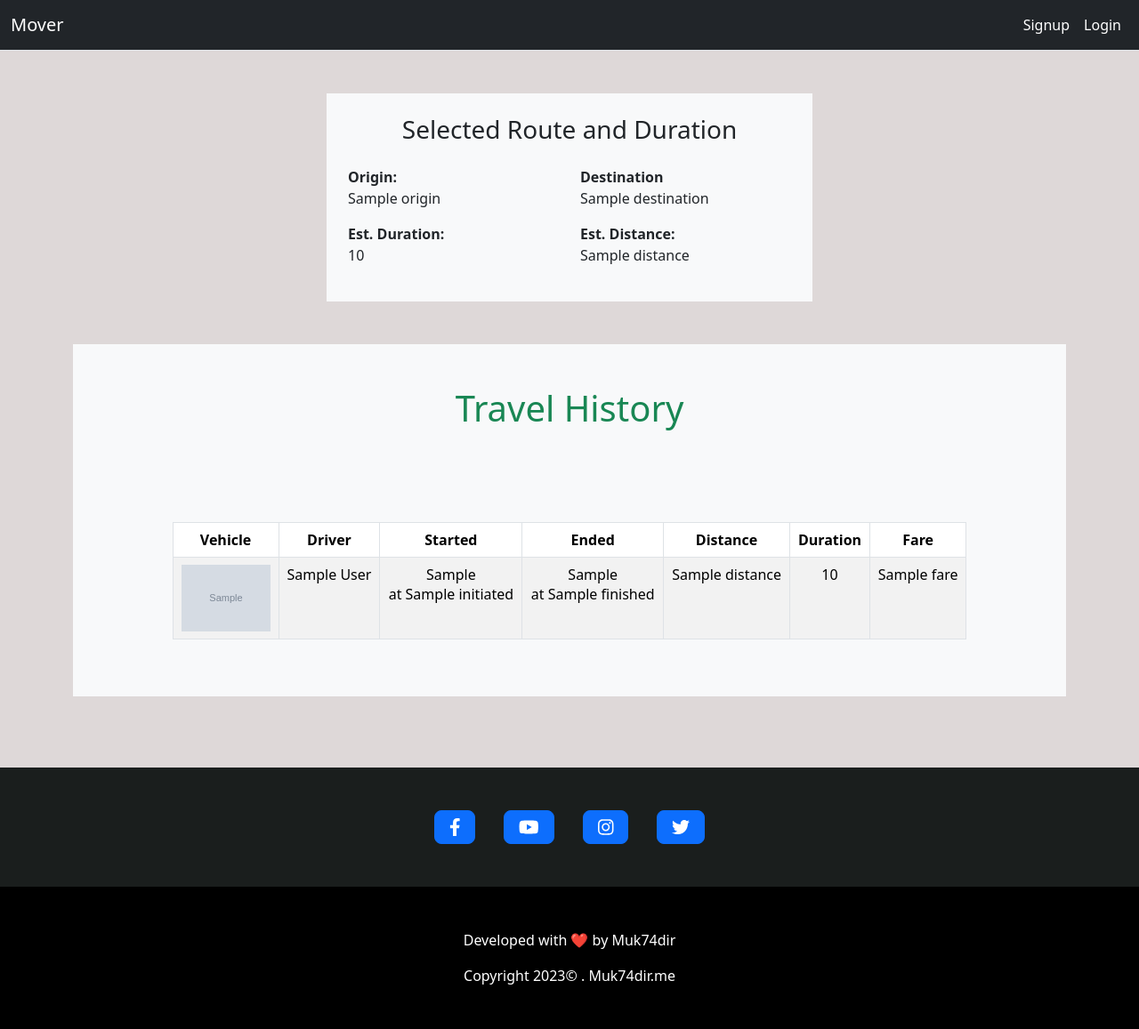
After one commit to Muk74dir/Mover, a Django app: template templates/travel_history.html in a window 1280 px wide. The commit adds this page. Shown: the whole page at 89% size. Run offline with Django 4.2, Linux system fonts and the light colour scheme; the template is opened without the code that fills it: most values are stand-ins (such as "Sample title", 1, 10 or a date in 2020); grey boxes marked "Sample" are stand-in pictures.

```diff
--- a/MoverApp/models.py
+++ b/MoverApp/models.py
@@ -57,7 +57,7 @@ class TripModel(models.Model):
     comments = models.CharField(max_length=200)
 
     initiated = models.DateTimeField(auto_now_add=True)
-    finished = models.DateTimeField(auto_now=True)
+    finished = models.DateTimeField()
 
 
 class PaymentGatewaySettingsModel(models.Model):
--- a/MoverApp/ssl.py
+++ b/MoverApp/ssl.py
@@ -8,7 +8,7 @@ def unique_transaction_id_generator(size=10, chars=string.ascii_uppercase + stri
     return ''.join(random.choice(chars) for _ in range(size))
 
 @login_required
-def sslcommerz_payment_gateway(request, id, user_id, grand_total):
+def sslcommerz_payment_gateway(request, id, user, grand_total):
     gateway_auth_details = PaymentGatewaySettingsModel.objects.all().first()
 
     settings = {'store_id': gateway_auth_details.store_id,
@@ -41,7 +41,7 @@ def sslcommerz_payment_gateway(request, id, user_id, grand_total):
 
     # OPTIONAL PARAMETERS
     post_body['value_a'] = id
-    post_body['value_b'] = user_id
+    post_body['value_b'] = user
     post_body['value_c'] = 'email'
 
     response = sslcommez.createSession(post_body)
--- a/MoverApp/urls.py
+++ b/MoverApp/urls.py
@@ -1,7 +1,7 @@
 from django.urls import path
 from .views import HomeView, DistanceView, SignUpView, LogInView, LogOutView, AdditionalInfoView, ProfileView
 from .views import ChangePasswordView, EditPersonView, EditAddressView, DeleteProfileView, RegisterVehicle
-from .views import AnotherProfileView, DriverListView, VehicleDetailsView, TripDetailsView, BillingView
+from .views import AnotherProfileView, DriverListView, VehicleDetailsView, TripDetailsView, BillingView, TravelHistoryView
 from .views import success, cancelled, faild
 
 
@@ -26,6 +26,7 @@ urlpatterns = [
     path('billing/<int:pk>/view/', BillingView.as_view(), name='billing'),
     path('payment/success/', success, name='payment_success'),
     path('payment/cancelled/', cancelled, name='payment_cancelled'),
-    path('payment/failed/', faild, name='payment_failed')
+    path('payment/failed/', faild, name='payment_failed'),
+    path('travel_history/', TravelHistoryView.as_view(), name='travel_history'),
 
 ]
--- a/templates/base.html
+++ b/templates/base.html
@@ -36,6 +36,8 @@
                     {% else %}
                         <a class="nav-link text-white" href="{% url 'distance' %}">Ride</a>
                         <a class="nav-link text-white" href="{% url 'driver_list' %}">Drivers</a>
+                        <a class="nav-link text-white" href="{% url 'travel_history' %}">History</a>
+
                     {% endif %}
                     <a class="nav-link text-white" href="{% url 'profile' %}">Profile</a>
                     <a class="nav-link text-white" href="{% url 'logout' %}">Logout</a>
--- a/templates/success.html
+++ b/templates/success.html
@@ -22,7 +22,6 @@
                 <h4>Give us your feedback:</h4>
                 <form method="post">
                     {% csrf_token %}
-                    <!-- Add your feedback form fields here -->
                     <div class="form-group">
                         <label for="driver_rating">Rate the driver:</label>
                         <select name="driver_rating" id="driver_rating" class="form-control">
@@ -34,7 +33,6 @@
                         </select>
                     </div>
                     <!-- Add other form fields as needed -->
-
                     <button type="submit" class="btn btn-primary">Rate</button>
                 </form>
             </div>
--- /dev/null
+++ b/templates/travel_history.html
@@ -0,0 +1,90 @@
+{% extends 'base.html' %}
+{% load static %}
+
+{% block title %}
+<title>Ride</title>
+{% endblock title %}
+
+{% block integration %}
+<script src="https://ajax.googleapis.com/ajax/libs/jquery/3.5.1/jquery.min.js"></script>
+{% endblock integration %}
+
+{% block content %}
+{% if duration %}
+<section class="container">
+  <div class="row mt-5">
+      <div class="col-md-6 offset-md-3">
+          <div class="bg-light p-4">
+              <h3 class="mb-4 text-center">Selected Route and Duration</h3>
+              <div class="row">
+                  <div class="col-md-6">
+                      <div class="form-group">
+                          <label for="origin"><b>Origin:</b></label>
+                          <p class="form-control-static" id="origin">{{origin}}</p>
+                      </div>
+                      <div class="form-group">
+                          <label for="duration"><b>Est. Duration:</b></label>
+                          <p class="form-control-static" id="duration">{{duration}}</p>
+                      </div>
+                  </div>
+                  <div class="col-md-6">
+                      <div class="form-group">
+                          <label for="destination"><b>Destination</b></label>
+                          <p class="form-control-static" id="destination">{{destination}}</p>
+                      </div>
+                      <div class="form-group">
+                          <label for="distance"><b>Est. Distance:</b></label>
+                          <p class="form-control-static" id="distance">{{distance}}</p>
+                      </div>
+                  </div>
+              </div>
+          </div>
+      </div>
+  </div>
+</section>
+{% endif %}
+
+<section class="container">
+  <div style="text-align: center;" class='mt-5 text-success bg-light'>
+      <h1 class="p-5">Travel History </h1>
+  <div>
+  {% if trips %}
+  <div style="width:80%; margin:auto;" class="py-5">
+    <table class="table table-striped table-bordered table-hover">
+        <thead class="thead-light">
+            <tr style="text-align:center;">
+              <th scope="col">Vehicle</th>
+              <th scope="col">Driver</th>
+              <th scope="col">Started</th>
+              <th scope="col">Ended</th>
+              <th scope="col">Distance</th>
+              <th scope="col">Duration</th>
+              <th scope="col">Fare</th>
+            </tr>
+        </thead>
+        <tbody style="text-align:center;">
+            {% for trip in trips %}
+            <tr>
+                <td scope="row"><img src="{{trip.vehicle.image.url}}" alt="" style="width: 100px;"></td>
+              <td scope="row">{{trip.driver.first_name}} {{trip.driver.last_name}}</td>
+              <td scope="row">{{trip.start_from}} <br> at {{trip.initiated}}</td>
+              <td scope="row">{{trip.end_to}} <br> at {{trip.finished}} </td>
+              <td scope="row">{{trip.distance}}</td>
+              <td scope="row">{{trip.duration}}</td>
+              <td scope="row">{{trip.fare}}</td>
+            </tr>
+            {% endfor %}
+        </tbody>
+    </table>
+  </div>
+  {% else %}
+  <div style="text-align: center;" class='mt-5 py-5 text-danger bg-light'>
+      <h1>Nothing to Show</h1>
+  </div>
+  {% endif %}
+</section>
+{% endblock content %}
+
+
+{% block scripts %}
+{% endblock scripts %}
```
Also changed, not shown: MoverApp/views.py (+13 -12 lines), MoverApp/migrations/0006_alter_tripmodel_finished.py (added).
